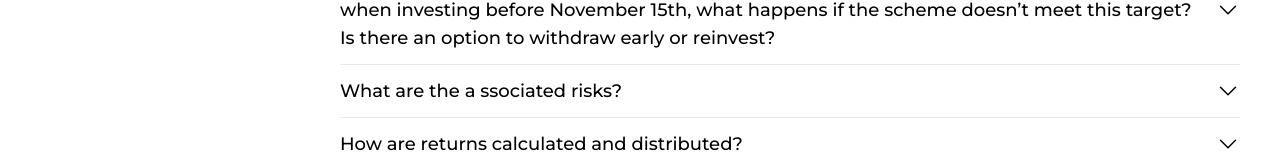
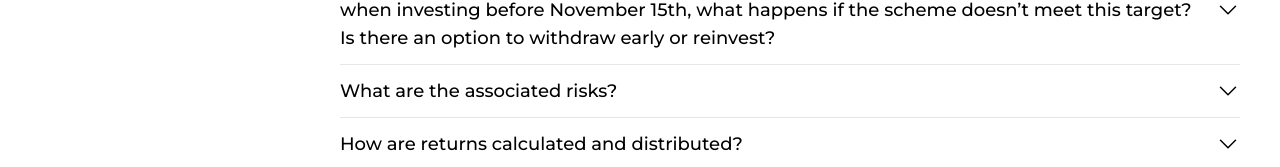
Before and after one commit to Mayor1234/real-shortlet-elders, a React (Vite) app: page /faq in a window 1280 px wide. Shown: the part 727-894 px from the top of the page. Built offline with nearby package versions, Linux system fonts and the light colour scheme.

Commit message:
fix spacing error in Faq

```diff
--- a/src/components/constants/index.ts
+++ b/src/components/constants/index.ts
@@ -41,7 +41,7 @@ export const ourTeam = [
   },
   {
     name: 'Antoine-Djoyi O.',
-    title: 'Operation Manager',
+    title: 'Operations Manager',
     img: '/Mully.jpg',
   },
   {
--- a/src/pages/Faqs.tsx
+++ b/src/pages/Faqs.tsx
@@ -46,7 +46,7 @@ const Faqs = () => {
                   title={'What is the structure of the investment scheme?'}
                 >
                   <p className="w-full  leading-relaxed pb-4 pt-2">
-                    The structure of the
+                    The structure of the{' '}
                     <b>Shortlet Elders December Investment Scheme</b> is
                     designed to generate returns through short-term rental
                     income. By leveraging properties listed on our platform for
@@ -61,7 +61,7 @@ const Faqs = () => {
                     income, with profits distributed back to investors at the
                     end of the investment term. The scheme is structured to
                     optimize returns by focusing on strategic rental management,
-                    high- occupancy periods, and effective marketing.
+                    high-occupancy periods, and effective marketing.
                   </p>
                 </Accordion>
               </AnimatedSection>
@@ -91,8 +91,8 @@ const Faqs = () => {
                     <b>Shortlet Elders December Investment Scheme</b> is
                     short-term, focused specifically on the holiday rental
                     season. Investors are expected to participate by{' '}
-                    <b>November 15th</b>
-                    to target a <b>15% return by the end of December</b>.
+                    <b>November 15th</b> to target a{' '}
+                    <b>15% return by the end of December</b>.
                   </p>
                 </Accordion>
               </AnimatedSection>
@@ -115,7 +115,7 @@ const Faqs = () => {
               <AnimatedSection
                 direction={{ initial_x: -50, initial_y: 0, duration: 0.8 }}
               >
-                <Accordion title={'What are the a ssociated risks?'}>
+                <Accordion title={'What are the associated risks?'}>
                   <p className="w-full  leading-relaxed pb-4 pt-2">
                     The <b>Shortlet Elders December Investment Scheme</b>{' '}
                     carries certain risks that investors should consider just
@@ -161,7 +161,7 @@ const Faqs = () => {
                   }
                 >
                   <p className="w-full leading-relaxed pb-4 pt-2">
-                    The <b>15% return</b>for the
+                    The <b>15% return</b> for the{' '}
                     <b>Shortlet Elders December Investment Scheme</b> is a
                     guaranteed amount. While the scheme is structured to achieve
                     this target through high-demand short-term rentals, returns
```
